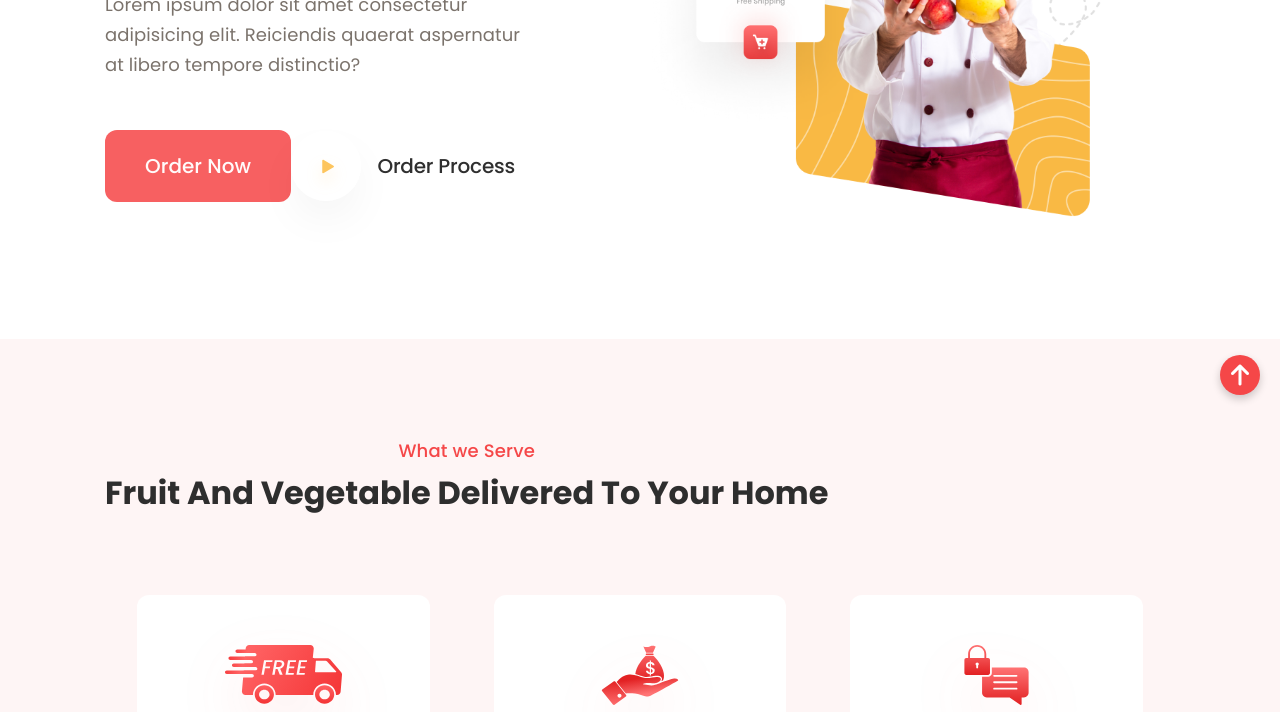
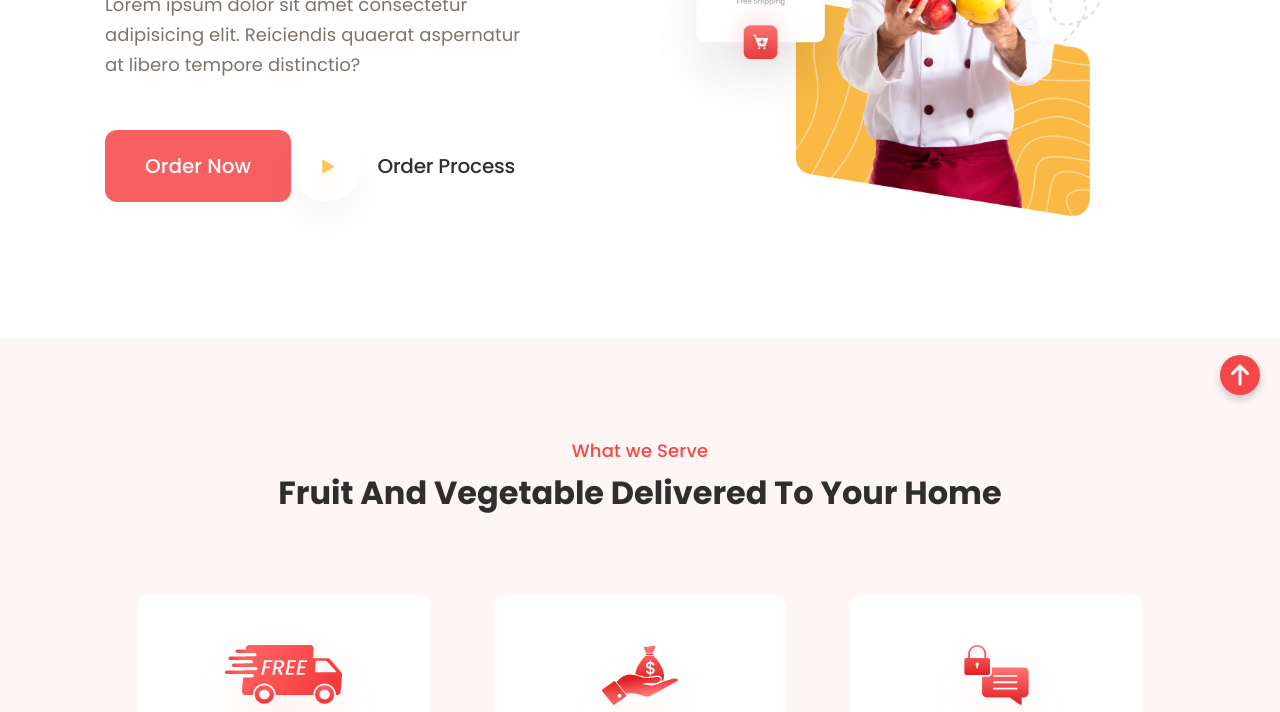
Before and after one commit to ShanChen6/F8_Offline_FSK9_Now_Or_Never, a plain HTML site: page Day_9/index.html in a window 1280 px wide. Shown: the part 385-1097 px from the top of the page. Drawn offline with Linux system fonts and the light colour scheme.

Commit message:
fix: fix css cho section service

```diff
--- a/Day_9/style.css
+++ b/Day_9/style.css
@@ -367,6 +367,10 @@ button:not(:disabled) {
 }
 
 .service__heading {
+  display: flex;
+  flex-flow: column wrap;
+  flex: 0 0 auto;
+  width: 100%;
   text-align: center;
 }
 
```
